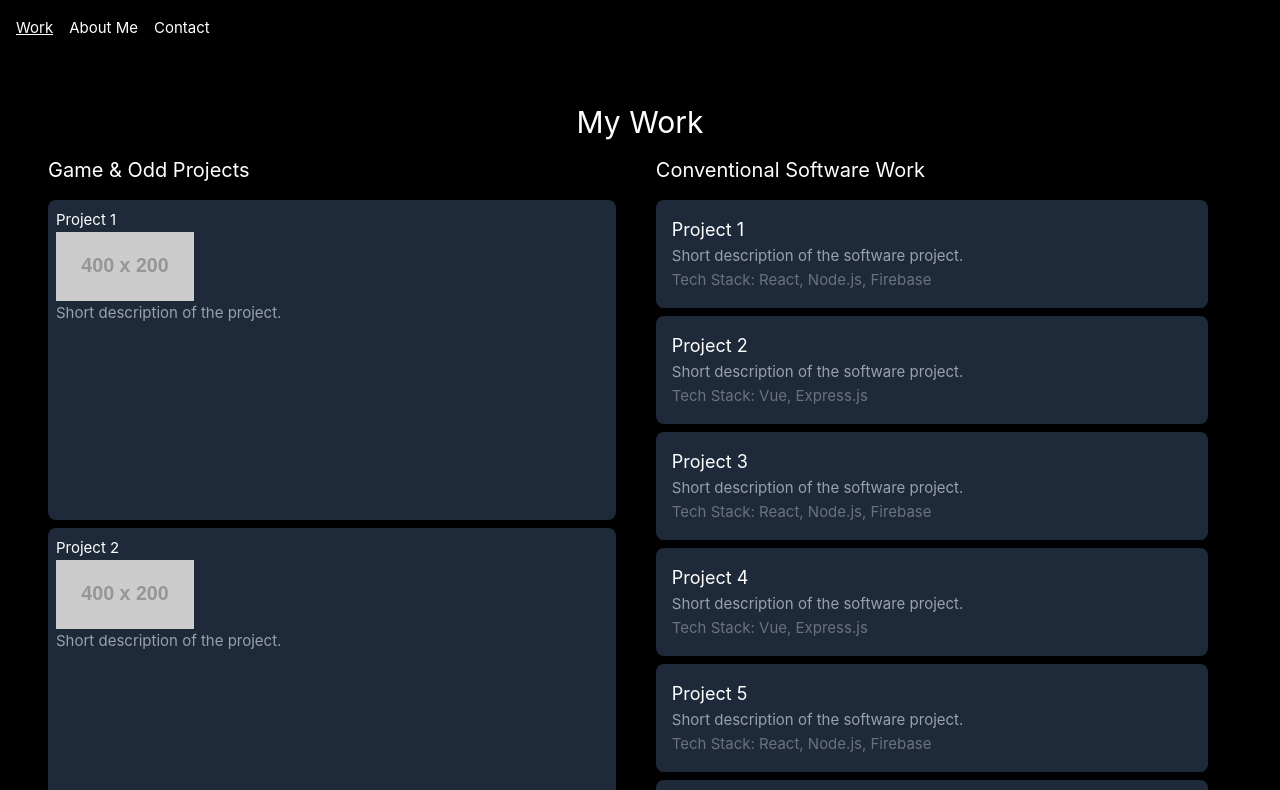
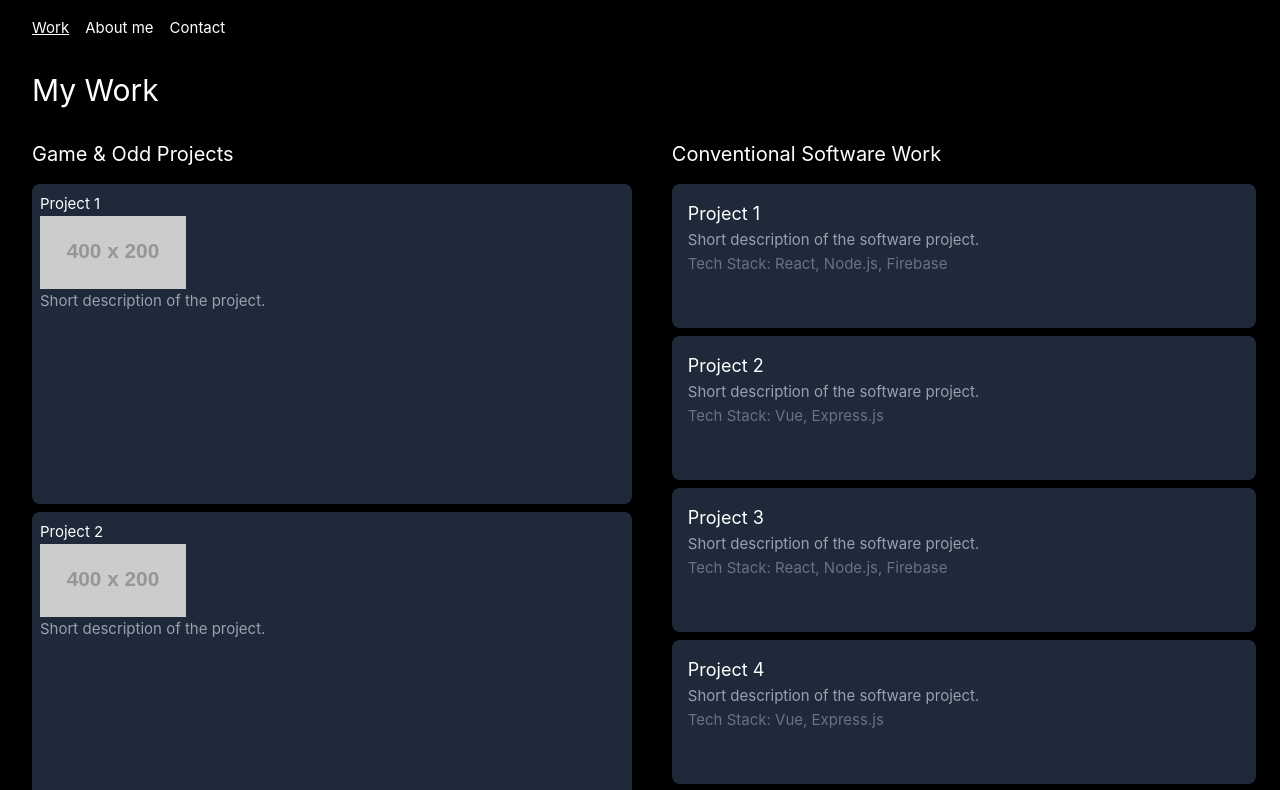
Before and after one commit to GitComet97/Portfolio, a Vue app in the folder webDir/: page / in a window 1280 px wide. Shown: the top 790 px of the page. Built offline with nearby package versions, Linux system fonts and the light colour scheme.

Commit message:
Finished work tab setup and started about me setup

```diff
--- a/webDir/src/App.vue
+++ b/webDir/src/App.vue
@@ -8,7 +8,7 @@ const currentTab = ref('Work')
 </script>
 
 <template>
-  <div class="h-screen w-screen bg-black text-white flex flex-col">
+  <div class="h-screen w-screen bg-black text-white flex flex-col pl-4">
     <nav class="flex gap-4 p-4">
       <button
         @click="currentTab = 'Work'"
@@ -20,7 +20,7 @@ const currentTab = ref('Work')
         @click="currentTab = 'AboutMe'"
         :class="{ 'font-bold underline': currentTab === 'AboutMe' }"
       >
-        About Me
+        About me
       </button>
       <button
         @click="currentTab = 'Contact'"
@@ -30,7 +30,7 @@ const currentTab = ref('Work')
       </button>
     </nav>
 
-    <div class="flex-grow p-8 w-screen">
+    <div class="flex-grow w-screen">
       <Work v-if="currentTab === 'Work'" />
       <AboutMe v-if="currentTab === 'AboutMe'" />
       <Contact v-if="currentTab === 'Contact'" />
--- a/webDir/src/components/AboutMeTab.vue
+++ b/webDir/src/components/AboutMeTab.vue
@@ -1,3 +1,8 @@
 <template>
-  <div>About Me tab</div>
+  <div class="mx-auto p-4 h-full">
+    <!-- Title -->
+    <h2 class="text-3xl text-start text-white mb-8 pb-8">About me</h2>
+    <!-- Main Layout -->
+    <div class="flex h-7/8 gap-8 w-full bg-white"></div>
+  </div>
 </template>
--- a/webDir/src/components/WorkTab.vue
+++ b/webDir/src/components/WorkTab.vue
@@ -1,9 +1,9 @@
 <template>
   <div class="mx-auto p-4 h-full">
     <!-- Title -->
-    <h2 class="text-3xl text-center text-white mb-8 pb-4">My Work</h2>
+    <h2 class="text-3xl text-start text-white mb-8 pb-8">My Work</h2>
     <!-- Main Layout -->
-    <div class="flex h-3/4 gap-8 w-full">
+    <div class="flex h-7/8 gap-8 w-full">
       <!-- Left Column: Game & Odd Projects -->
       <div class="w-1/2 h-full">
         <h3 class="text-xl text-white mb-4 pb-4">Game & Odd Projects</h3>
@@ -61,49 +61,49 @@
         <h3 class="text-xl text-white mb-4 pb-4">Conventional Software Work</h3>
         <div class="flex flex-col h-full gap-2 overflow-y-auto pr-2">
           <!-- Project 1 -->
-          <div class="bg-gray-800 p-4 m-6 rounded-lg">
+          <div class="bg-gray-800 p-4 m-6 rounded-lg h-36">
             <h4 class="text-white text-lg">Project 1</h4>
             <p class="text-gray-400">Short description of the software project.</p>
             <p class="text-gray-500">Tech Stack: React, Node.js, Firebase</p>
           </div>
 
           <!-- Project 2 -->
-          <div class="bg-gray-800 p-4 m-6 rounded-lg">
+          <div class="bg-gray-800 p-4 m-6 rounded-lg h-36">
             <h4 class="text-white text-lg">Project 2</h4>
             <p class="text-gray-400">Short description of the software project.</p>
             <p class="text-gray-500">Tech Stack: Vue, Express.js</p>
           </div>
 
           <!-- Project 3 -->
-          <div class="bg-gray-800 p-4 m-6 rounded-lg">
+          <div class="bg-gray-800 p-4 m-6 rounded-lg h-36">
             <h4 class="text-white text-lg">Project 3</h4>
             <p class="text-gray-400">Short description of the software project.</p>
             <p class="text-gray-500">Tech Stack: React, Node.js, Firebase</p>
           </div>
 
           <!-- Project 4 -->
-          <div class="bg-gray-800 p-4 m-6 rounded-lg">
+          <div class="bg-gray-800 p-4 m-6 rounded-lg h-36">
             <h4 class="text-white text-lg">Project 4</h4>
             <p class="text-gray-400">Short description of the software project.</p>
             <p class="text-gray-500">Tech Stack: Vue, Express.js</p>
           </div>
 
           <!-- Project 5 -->
-          <div class="bg-gray-800 p-4 m-6 rounded-lg">
+          <div class="bg-gray-800 p-4 m-6 rounded-lg h-36">
             <h4 class="text-white text-lg">Project 5</h4>
             <p class="text-gray-400">Short description of the software project.</p>
             <p class="text-gray-500">Tech Stack: React, Node.js, Firebase</p>
           </div>
 
           <!-- Project 6 -->
-          <div class="bg-gray-800 p-4 m-6 rounded-lg">
+          <div class="bg-gray-800 p-4 m-6 rounded-lg h-36">
             <h4 class="text-white text-lg">Project 6</h4>
             <p class="text-gray-400">Short description of the software project.</p>
             <p class="text-gray-500">Tech Stack: Vue, Express.js</p>
           </div>
 
           <!-- Project 7 -->
-          <div class="bg-gray-800 p-4 m-6 rounded-lg">
+          <div class="bg-gray-800 p-4 m-6 rounded-lg h-36">
             <h4 class="text-white text-lg">Project 7</h4>
             <p class="text-gray-400">Short description of the software project.</p>
             <p class="text-gray-500">Tech Stack: Vue, Express.js</p>
```
